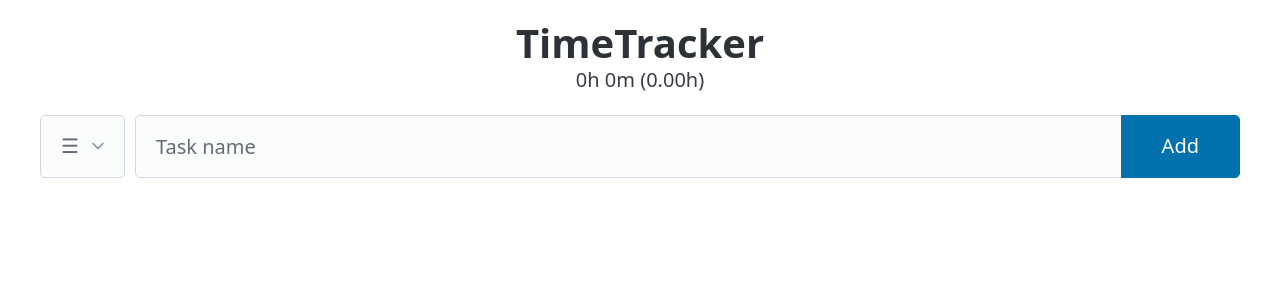
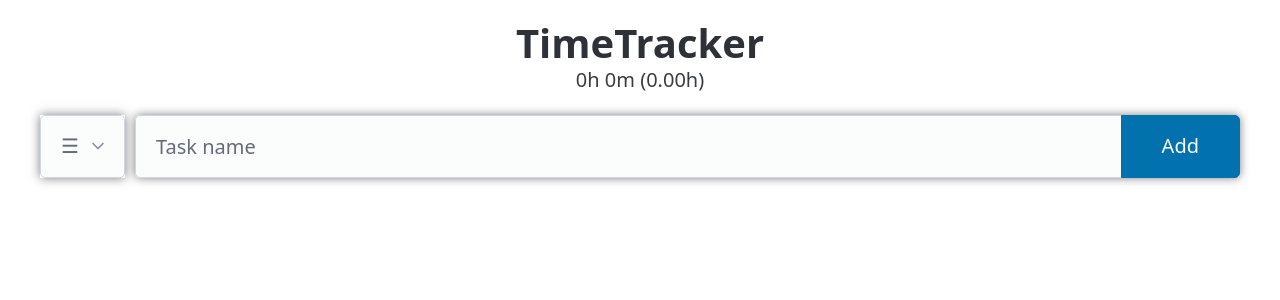
Before and after one commit to mriot/timetracker, a Svelte app: page / in a window 1280 px wide. Shown: the top 300 px of the page. Built offline with nearby package versions, Linux system fonts and the light colour scheme.

Commit message:
sticky nav; some style adjustments

```diff
--- a/src/App.svelte
+++ b/src/App.svelte
@@ -59,6 +59,7 @@
         <h1>TimeTracker</h1>
         <span>{convertMinutesToTimeString(totalWorkMinutes)}</span>
     </hgroup>
+</header>
 
 <div class="nav">
     <details class="dropdown">
@@ -103,7 +104,6 @@
         <input type="submit" value="Add" />
     </form>
 </div>
-</header>
 
 <section class="grid">
     {#each tasks as task (task.id)}
@@ -162,8 +162,16 @@
 
     /* workaround: the nav element had trouble to display everything on one line */
     .nav {
+        position: sticky;
         display: flex;
+        top: 0.5rem;
         gap: 0.5rem;
+        width: 100%;
+        z-index: 1;
+    }
+
+    .nav > * {
+        box-shadow: 0 0rem 0.5rem rgba(0, 0, 0, 0.5);
     }
 
     .nav summary {
@@ -182,13 +190,12 @@
 
     .grid {
         display: grid;
-        grid-template-columns: repeat(3, 1fr);
+        grid-template-columns: repeat(auto-fit, minmax(350px, 1fr));
         gap: 1rem;
     }
 
     .task {
         position: relative;
-        min-width: auto;
     }
 
     .task-work-time {
@@ -210,10 +217,4 @@
     .delete-time-btn {
         cursor: pointer;
     }
-
-    @media (max-width: 1024px) {
-        .task {
-            grid-column: span 3;
-        }
-    }
 </style>
```
Lines whose indentation alone changed are shown as unchanged.
